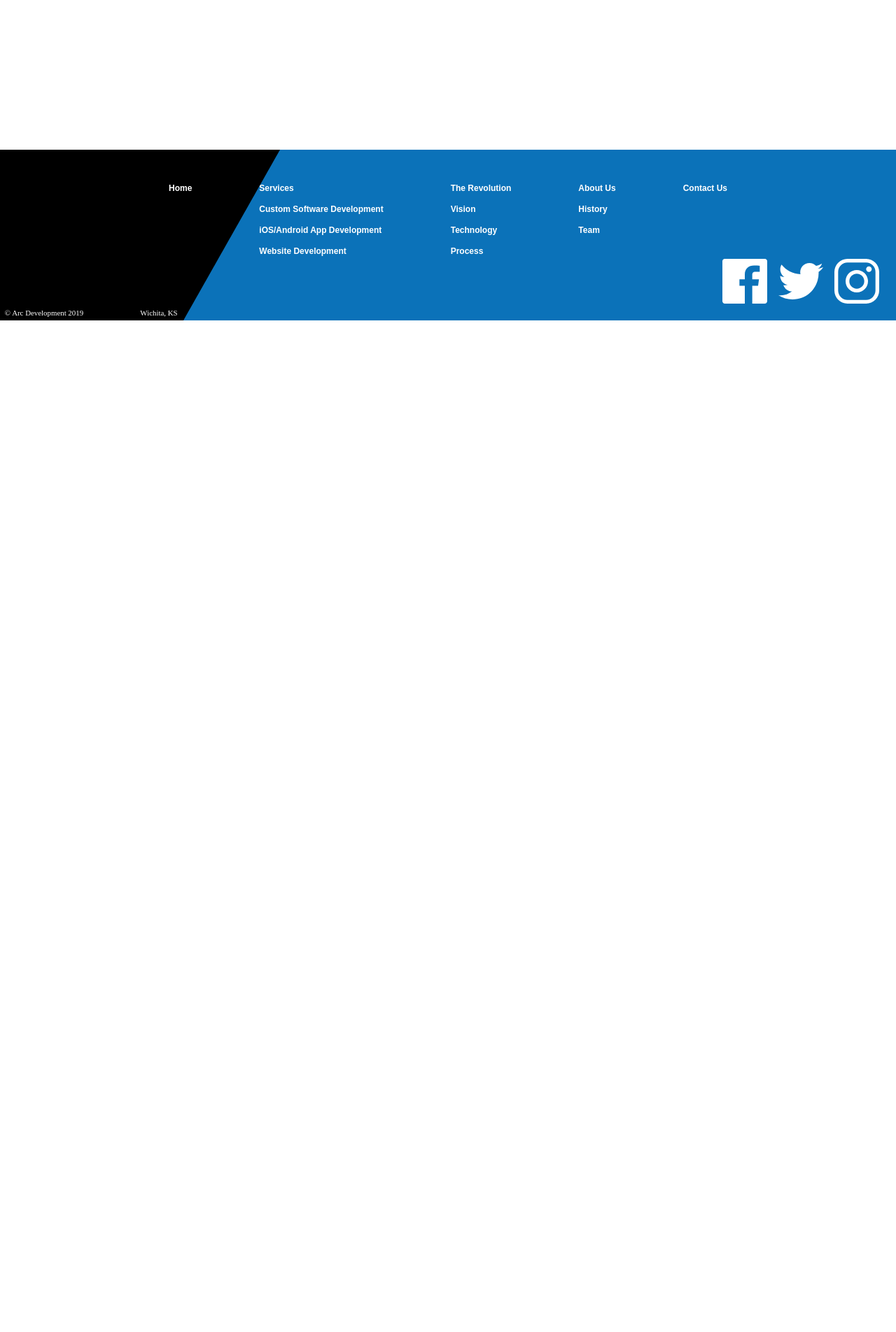
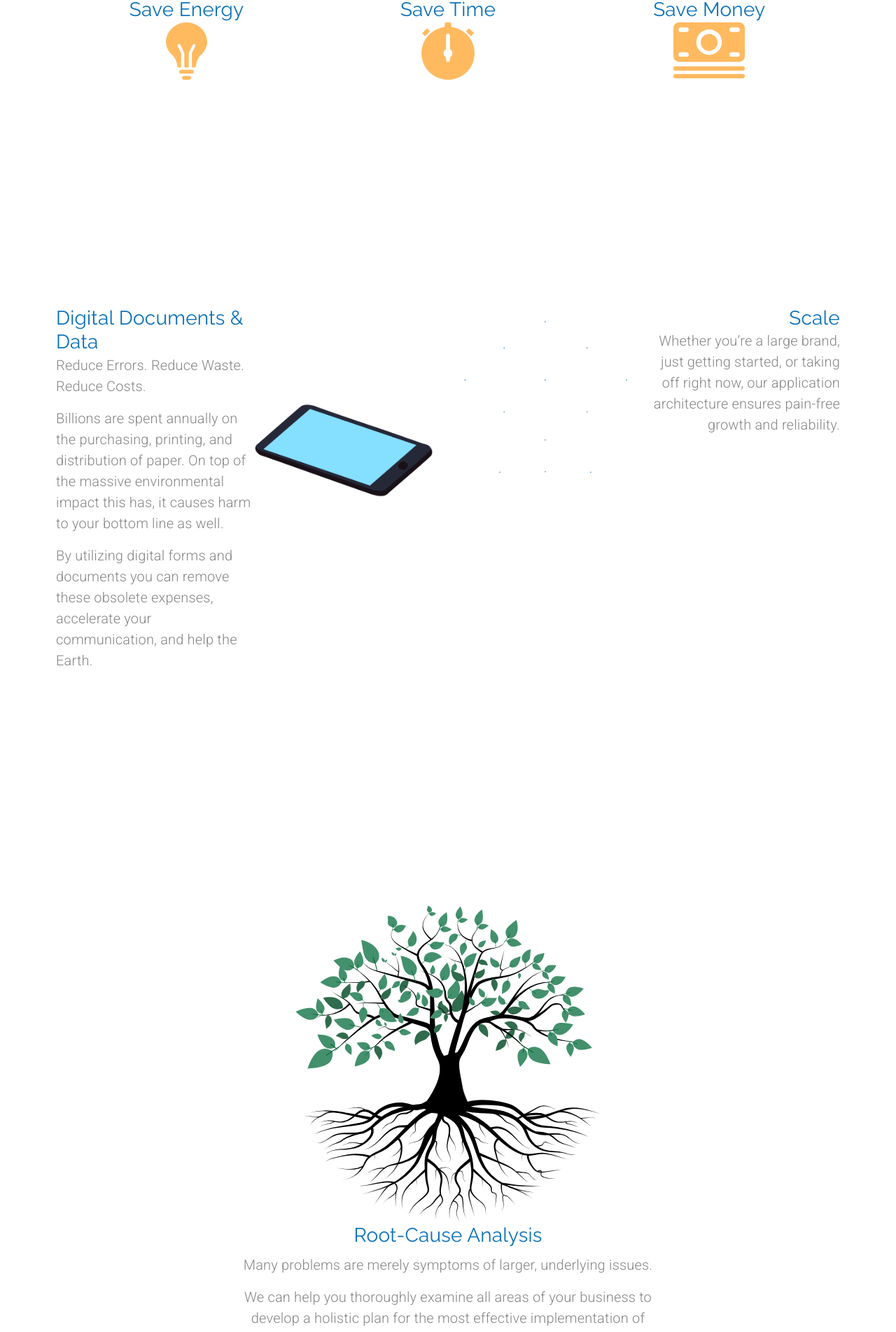
Before and after one commit to sarahflynn/arcdev, a React (Create React App) app: page /customsoftware in a window 1280 px wide. Shown: the part 871-2775 px from the top of the page at 70% size. Before the commit the page ends 1329 px from the top, so only its background shows below. Built offline with nearby package versions, Linux system fonts and the light colour scheme.

Commit message:
custom software content added

```diff
--- a/src/components/CustomSoftware.js
+++ b/src/components/CustomSoftware.js
@@ -15,6 +15,11 @@ import forwardArrow from "../assets/forwardArrow.svg";
 import lightbulb from "../assets/bulb.svg";
 import cash from "../assets/cash.svg";
 import stopwatch from "../assets/stopwatch.svg";
+import roots from "../assets/root.svg";
+import documentsAnimation from "../animations/documentsAnimation/data";
+import scaleAnimation from "../animations/scaleAnimation/data.json";
+import automationAnimation from "../animations/automationAnimation/data.json";
+import uxAnimation from "../animations/uxAnimation/data";
 
 const useStyles = makeStyles((theme) => ({
   heading: {
@@ -23,8 +28,11 @@ const useStyles = makeStyles((theme) => ({
   arrowContainer: {
     marginTop: "0.5em",
   },
-  nameContainer: {
+  mainContainer: {
     padding: "2em 5em 10em",
+  },
+  itemContainer: {
+    maxWidth: "40em",
   },
 }));
 
@@ -34,8 +42,44 @@ export default function CustomSoftware(props) {
   const matchesSM = useMediaQuery(theme.breakpoints.down("sm"));
   const { setSelectedIndex } = props;
 
+  const documentsOptions = {
+    loop: true,
+    autoplay: true,
+    animationData: documentsAnimation,
+    rendererSettings: {
+      preserveAspectRatio: "xMidYMid slice",
+    },
+  };
+
+  const scaleOptions = {
+    loop: true,
+    autoplay: true,
+    animationData: scaleAnimation,
+    rendererSettings: {
+      preserveAspectRatio: "xMidYMid slice",
+    },
+  };
+
+  const automationOptions = {
+    loop: true,
+    autoplay: true,
+    animationData: automationAnimation,
+    rendererSettings: {
+      preserveAspectRatio: "xMidYMid slice",
+    },
+  };
+
+  const uxOptions = {
+    loop: true,
+    autoplay: true,
+    animationData: uxAnimation,
+    rendererSettings: {
+      preserveAspectRatio: "xMidYMid slice",
+    },
+  };
+
   return (
-    <Grid container direction="column" className={classes.nameContainer}>
+    <Grid container direction="column" className={classes.mainContainer}>
       <Grid item container>
         <Grid
           item
@@ -53,28 +97,26 @@ export default function CustomSoftware(props) {
         </Grid>
         <Grid item container direction="column" className={classes.heading}>
           <Grid item>
-            <Typography variant="h2">
-              Custom Software Development
-            </Typography>
-            <Typography style={{ marginBottom: "1em" }} variant="body1">
+            <Typography variant="h2">Custom Software Development</Typography>
+            <Typography paragraph variant="body1">
               Whether we’re replacing old software or inventing new solutions,
               Arc Development is here to help your business tackle technology.
             </Typography>
-            <Typography style={{ marginBottom: "1em" }} variant="body1">
+            <Typography paragraph variant="body1">
               Using regular commercial software leaves you with a lot of stuff
               you don’t need, without some of the stuff you do need, and
               ultimately controls the way you work. Without using any software
               at all you risk falling behind competitors and missing out on huge
               savings from increased efficiency.
             </Typography>
-            <Typography style={{ marginBottom: "1em" }} variant="body1">
+            <Typography paragraph variant="body1">
               Our custom solutions are designed from the ground up with your
               needs, wants, and goals at the core. This collaborative process
               produces finely tuned software that is much more effective at
               improving your workflow and reducing costs than generalized
               options.
             </Typography>
-            <Typography style={{ marginBottom: "1em" }} variant="body1">
+            <Typography paragraph variant="body1">
               We create exactly what you what, exactly how you want it.
             </Typography>
           </Grid>
@@ -94,7 +136,7 @@ export default function CustomSoftware(props) {
         item
         container
         justify="center"
-        style={{ marginTop: "5em", marginBottom: "5em" }}
+        style={{ marginTop: "15em", marginBottom: "20em" }}
       >
         <Grid
           item
@@ -142,6 +184,139 @@ export default function CustomSoftware(props) {
           </Grid>
         </Grid>
       </Grid>
+      <Grid item container justify="space-around">
+        <Grid item container className={classes.itemContainer} md>
+          <Grid item container direction="column" md>
+            <Grid item>
+              <Typography variant="h4">Digital Documents &amp; Data</Typography>
+              <Typography paragraph variant="body1">
+                Reduce Errors. Reduce Waste. Reduce Costs.
+              </Typography>
+              <Typography paragraph variant="body1">
+                Billions are spent annually on the purchasing, printing, and
+                distribution of paper. On top of the massive environmental
+                impact this has, it causes harm to your bottom line as well.
+              </Typography>
+              <Typography paragraph variant="body1">
+                By utilizing digital forms and documents you can remove these
+                obsolete expenses, accelerate your communication, and help the
+                Earth.
+              </Typography>
+            </Grid>
+          </Grid>
+          <Grid item md>
+            <Lottie
+              options={documentsOptions}
+              style={{ maxHeight: 275, maxWidth: 275, minHeight: 250 }}
+            />
+          </Grid>
+        </Grid>
+        <Grid item container className={classes.itemContainer} md>
+          <Grid item md>
+            <Lottie
+              options={scaleOptions}
+              style={{ maxHeight: 260, maxWidth: 280 }}
+            />
+          </Grid>
+          <Grid item container direction="column" md>
+            <Grid item>
+              <Typography align="right" variant="h4">
+                Scale
+              </Typography>
+              <Typography align="right" paragraph variant="body1">
+                Whether you’re a large brand, just getting started, or taking
+                off right now, our application architecture ensures pain-free
+                growth and reliability.
+              </Typography>
+            </Grid>
+          </Grid>
+        </Grid>
+      </Grid>
+      <Grid item container>
+        <Grid
+          item
+          container
+          direction="column"
+          alignItems="center"
+          style={{ marginTop: "20em", marginBottom: "20em" }}
+        >
+          <Grid item>
+            <img
+              src={roots}
+              alt="tree with roots extending out"
+              height="450em"
+              width="450em"
+            />
+          </Grid>
+          <Grid item className={classes.itemContainer}>
+            <Typography align="center" variant="h4" gutterBottom>
+              Root-Cause Analysis
+            </Typography>
+            <Typography align="center" variant="body1" paragraph>
+              Many problems are merely symptoms of larger, underlying issues.
+            </Typography>
+            <Typography align="center" variant="body1" paragraph>
+              We can help you thoroughly examine all areas of your business to
+              develop a holistic plan for the most effective implementation of
+              technology.
+            </Typography>
+          </Grid>
+        </Grid>
+      </Grid>
+      <Grid item container justify="space-around">
+        <Grid item container className={classes.itemContainer} md>
+          <Grid item container direction="column" md>
+            <Grid item>
+              <Typography variant="h4">Automation</Typography>
+              <Typography paragraph variant="body1">
+                Why waste time when you don’t have to?
+              </Typography>
+              <Typography paragraph variant="body1">
+                We can help you identify processes with time or event based
+                actions which can now easily be automated.
+              </Typography>
+              <Typography paragraph variant="body1">
+                Increasing efficiency increases profits, leaving you more time
+                to focus on your business, not busywork.
+              </Typography>
+            </Grid>
+          </Grid>
+          <Grid item md>
+            <Lottie
+              options={automationOptions}
+              style={{ maxHeight: 290, maxWidth: 280 }}
+            />
+          </Grid>
+        </Grid>
+        <Grid item container className={classes.itemContainer} md>
+          <Grid item md>
+            <Lottie
+              options={uxOptions}
+              style={{ maxHeight: 310, maxWidth: 155 }}
+            />
+          </Grid>
+          <Grid item container direction="column" md>
+            <Grid item>
+              <Typography align="right" variant="h4">
+                User Experience Design
+              </Typography>
+              <Typography align="right" paragraph variant="body1">
+                A good design that isn’t usable isn’t a good design.
+              </Typography>
+              <Typography align="right" paragraph variant="body1">
+                So why are so many pieces of software complicated, confusing,
+                and frustrating? So why are so many pieces of software
+                complicated, confusing, and frustrating?
+              </Typography>
+              <Typography align="right" paragraph variant="body1">
+                By prioritizing users and the real ways they interact with
+                technology we’re able to develop unique, personable experiences
+                that solve problems rather than create new ones.
+              </Typography>
+            </Grid>
+          </Grid>
+        </Grid>
+      </Grid>
     </Grid>
   );
 }
```
